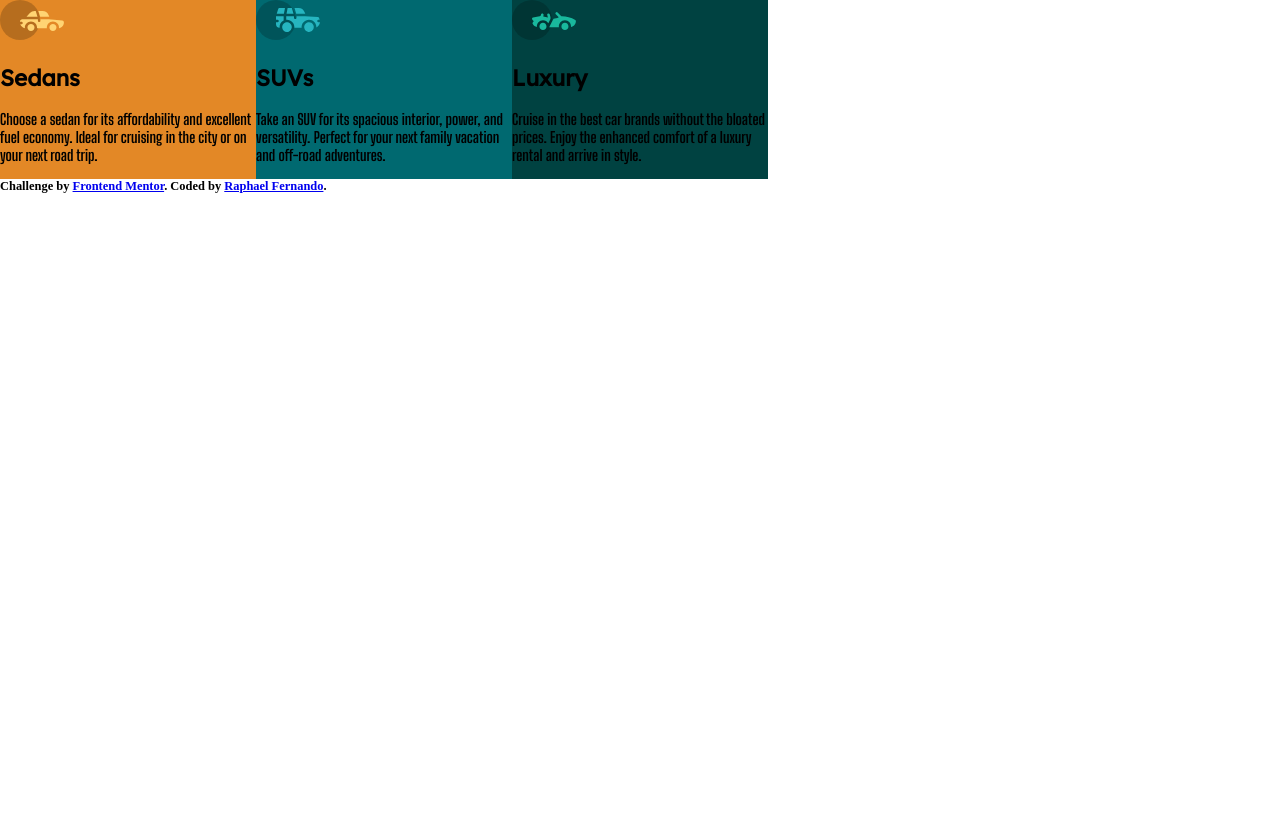
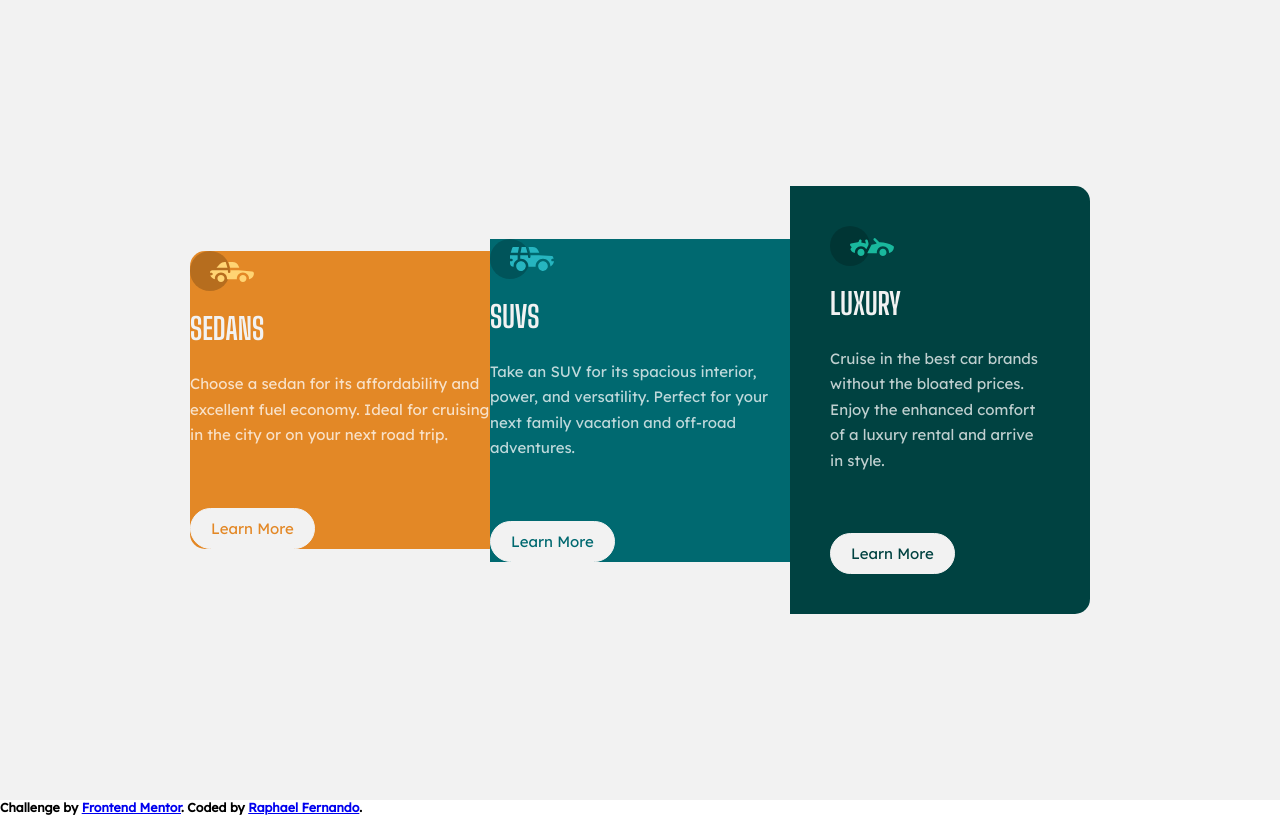
Before and after one commit to RaphaelFernando/3-column-preview-card-component, a plain HTML site: page index.html in a window 1280 px wide. Drawn offline with Linux system fonts and the light colour scheme.

Commit message:
Alteração nas divs e refaturações

```diff
--- a/index.html
+++ b/index.html
@@ -14,29 +14,41 @@
 <body>
 
   <div class="wrapper">
-    <div class="Sedans">
+    <section class="Sedans">
+      <div class="Card">
         <img src="images/icon-sedans.svg" alt="LogoSedan">
         <h2>Sedans</h2>
         <p>
         Choose a sedan for its affordability and excellent fuel economy. Ideal for cruising in the city
         or on your next road trip.
         </p>
+        <button class="btn1"><a href="#">Learn More</a></button>
       </div>
-    <div class="SUVs">
+
+    </section>
+    <section class="SUVS">
+      <div class="Card">
         <img src="images/icon-suvs.svg" alt="LogoSUVs">
         <h2>SUVs</h2>
         <p>
           Take an SUV for its spacious interior, power, and versatility. Perfect for your next family vacation
           and off-road adventures.
         </p>
+        <button class="btn2"><a href="#">Learn More</a></button>
       </div>
-    <div class="Luxury">
+
+    </section>
+    <section class="Luxury">
+      <div class="card">
         <img src="images/icon-luxury.svg" alt="Logoluxury">
         <h2>Luxury</h2>
         <p>Cruise in the best car brands without the bloated prices. Enjoy the enhanced comfort of a luxury
           rental and arrive in style.
         </p>
+        <button class="btn3"><a href="#">Learn More</a></button>
       </div>
+    </section>
+
   </div>
 
   <div class="attribution">
--- a/style.css
+++ b/style.css
@@ -4,13 +4,6 @@
 
 @import url('https://fonts.googleapis.com/css2?family=Big+Shoulders+Display:wght@700&display=swap');
 
-h2{
-    font-family: 'Lexend Deca', sans-serif;
-}
-
-p{
-    font-family: 'Big Shoulders Display', cursive;
-}
 
 /* implementação no body*/
 
@@ -22,48 +15,147 @@ body{
 
 /* Definindo tamanho padrão da pagina*/
 html, body {
+    font-size: 15px;
+    font-family: 'Lexend Deca', sans-serif;
+}
+
+* {
+    -webkit-box-sizing: border-box;
+            box-sizing: border-box;
     margin: 0;
     padding: 0;
-    height: 100%;
 }
 
-/*Implementação nas divs*/
-
-.wraper{
-    display: inline-block;
-    flex-flow: column;
-    justify-content: space-between;
+.wrapper{
+    display: -webkit-box;
+    display: -ms-flexbox;
+    display: flex;
+    -webkit-box-orient: vertical;
+    -webkit-box-direction: normal;
+    -ms-flex-direction: column;
+    flex-direction: column;
+    -webkit-box-align: center;
+    -ms-flex-align: center;
+    align-items: center;
+    padding: 25px 25px;
+    background-color: #f2f2f2;
 }
 
-.Sedans{
-    background-color: hsl(31, 77%, 52%);
-    float: left;
-    margin: auto;
-    width: 20%;
-    height: 20%;
-    flex-shrink: 0;
+.wrapper .card{
+    margin: 40px;
 }
 
-.SUVs{
-    background-color: hsl(184, 100%, 22%);
-    float: left;
-    margin: auto;
-    width: 20%;
-    height: 20%;
-    flex-shrink: 0;
+.wrapper h2{
+    padding: 15px 0 25px 0;
+    text-transform: uppercase;
+    font-family: 'Big Shoulders Display', 'cursive';
+    font-size: 2rem;
+    color: #f2f2f2;
 }
 
-.Luxury{
-    background-color: hsl(179, 100%, 13%);
-    float: left;
-    margin: auto;
-    width: 20%;
-    height: 20%;
-    flex-shrink: 0;
+.wrapper p {
+    padding-bottom: 40px;
+    line-height: 1.5;
+    color: rgba(255, 255, 255, 0.75);
 }
 
-/*roda Pé*/
+.wrapper button {
+    padding: 10px 20px;
+    font-family: 'Lexend Deca', sans-serif;
+    border: 1px solid #f2f2f2;
+    border-radius: 50px;
+    background-color: #f2f2f2;
+    cursor: pointer;
+    -webkit-transition: background-color 0.3s;
+    transition: background-color 0.3s;
+}
 
-.attribution{
-clear: both;
+.wrapper button a {
+    text-decoration: none;
+    font-size: 1rem;
+    -webkit-transition: color 0.3s;
+    transition: color 0.3s;
 }
+
+
+.wrapper .Sedans {
+    background-color: hsl(31, 77%, 52%);
+    border-radius: 15px 15px 0 0;
+}
+
+.wrapper .Sedans a {
+    color: hsl(31, 77%, 52%);
+}
+
+.wrapper .btn1:hover {
+    background-color: #e38826;
+  }
+
+  .wrapper .btn1:hover a {
+    color: #f2f2f2;
+  }
+
+  .wrapper .SUVS {
+    background-color: hsl(184, 100%, 22%);
+  }
+
+  .wrapper .SUVS a {
+    color: hsl(184, 100%, 22%);
+  }
+
+  .wrapper .SUVS .btn2:hover {
+    background-color: hsl(184, 100%, 22%);
+  }
+
+  .wrapper .SUVS .btn2:hover a {
+    color: #f2f2f2;
+  }
+
+  .wrapper .Luxury {
+    background-color: hsl(179, 100%, 13%);
+    border-radius: 0 0 15px 15px;
+  }
+
+  .wrapper .Luxury a {
+    color: hsl(179, 100%, 13%);
+  }
+
+  .wrapper .Luxury .btn3:hover {
+    background-color: hsl(179, 100%, 13%);
+  }
+
+  .wrapper .Luxury .btn3:hover a {
+    color: #f2f2f2;
+  }
+
+  @media (min-width: 992px) {
+    .wrapper {
+      -webkit-box-orient: horizontal;
+      -webkit-box-direction: normal;
+          -ms-flex-direction: row;
+              flex-direction: row;
+      -webkit-box-pack: center;
+          -ms-flex-pack: center;
+              justify-content: center;
+      -webkit-box-align: center;
+          -ms-flex-align: center;
+              align-items: center;
+      height: 100vh;
+    }
+    .wrapper section {
+      width: 300px;
+    }
+    .wrapper .Sedans {
+      border-radius: 15px 0 0 15px;
+    }
+    .wrapper .Luxury {
+      border-radius: 0 15px 15px 0;
+    }
+    .wrapper h1 {
+      padding-top: 25px;
+    }
+    .wrapper p {
+      padding-bottom: 60px;
+      line-height: 1.7;
+    }
+}
```
Lines whose indentation alone changed are shown as unchanged.
